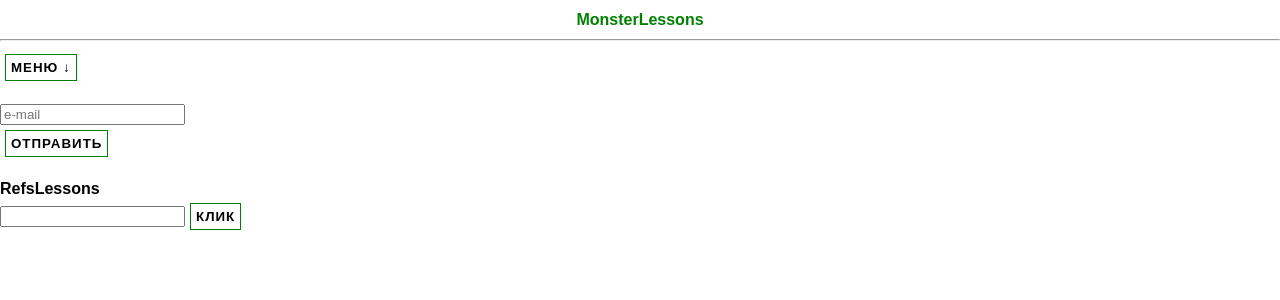
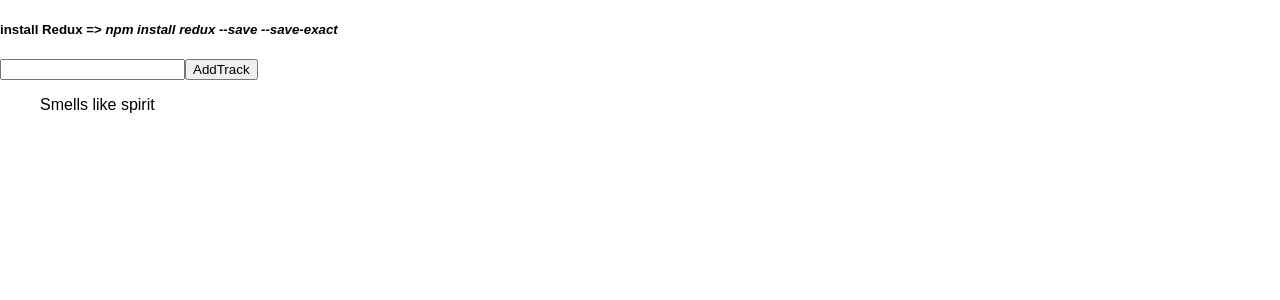
Before and after one commit to Kamesas/simple_to_do_list, a React (Create React App) app: page / in a window 1280 px wide. Shown: the top 300 px of the page. Built offline with nearby package versions, Linux system fonts and the light colour scheme.

Commit message:
MonsterLessonRedux

```diff
--- a/package.json
+++ b/package.json
@@ -5,7 +5,8 @@
   "dependencies": {
     "react": "^16.4.1",
     "react-dom": "^16.4.1",
-    "react-scripts": "1.1.4"
+    "react-scripts": "1.1.4",
+    "redux": "4.0.0"
   },
   "scripts": {
     "start": "react-scripts start",
--- a/src/App.js
+++ b/src/App.js
@@ -1,11 +1,14 @@
 import React, { Component } from 'react';
-import MonsterLessons from './mostrLessons/index';
+//import MonsterLessons from './mostrLessons/index';
+import MonsterLessonRedux from './monsterLessonRedux/index';
 
 class App extends Component {
   render() {
     return (
       <div className="App">
-        <MonsterLessons />
+        {/*<MonsterLessons />*/}
+        <MonsterLessonRedux />
+
       </div>
     );
   }
--- /dev/null
+++ b/src/monsterLessonRedux/index.js
@@ -0,0 +1,84 @@
+import React from 'react';
+import {createStore} from 'redux';
+
+function playlist(state = [], action) {
+  console.log("action => ", action);
+  if (action.type === 'ADD_TRACK') {
+    return [
+      ...state,
+      action.payload
+    ]
+  }
+  return state;
+}
+
+const store = createStore(playlist);
+console.log('начальное состояние стора => ', store.getState());
+
+store.subscribe(() => {
+  console.log("subscribe/ store.getState => ", store.getState());
+})
+
+store.dispatch({ type: 'ADD_TRACK', payload: 'Smells like spirit'});
+
+//const addTrackBtn = document.getElementsByClassName("addTrack")[0];
+// const addTrackBtn =  document.querySelectorAll(".addTrack")[0];
+// addTrackBtn.addEventListener('click', () => {
+//   const trackName = document.querySelectorAll('.trackInput')[0].value;
+//   console.log('track name', trackName);
+// });
+
+export default class MonsterLessonRedux extends React.Component {
+
+  state = {
+    valueTrackInput: '',
+    one: store.getState()
+  }
+
+  addTrack = () => {
+
+    console.log("addTrack => ", this.state.valueTrackInput);
+
+    if (this.state.valueTrackInput !== "") {
+      store.dispatch({ type: 'ADD_TRACK', payload: this.state.valueTrackInput});
+
+      this.setState ({
+        one : store.getState().map((item, i) => {
+                return <li key={i}>{item}</li>
+              })
+      })
+
+    }
+
+    this.setState ({
+      valueTrackInput: ''
+    })
+
+  }
+
+  inputTrackChange = (evant) => {
+    console.log("change => ", evant.target.value)
+    this.setState({
+      valueTrackInput: evant.target.value
+    })
+  }
+
+  render() {
+
+    return (
+      <React.Fragment>
+
+        <h5>
+          install Redux => <i>npm install redux --save --save-exact</i>
+        </h5>
+
+        <input type="text" value={this.state.valueTrackInput}  onChange={this.inputTrackChange} />
+        <button onClick={this.addTrack} >AddTrack</button>
+        <ul className='listTrack' >
+          {this.state.one}
+        </ul>
+
+      </React.Fragment>
+    );
+  }
+}
--- a/src/mostrLessons/RefsLesson.js
+++ b/src/mostrLessons/RefsLesson.js
@@ -9,11 +9,11 @@ export default class RefsLesson extends React.Component {
 
 	render() {
 		return (
-			<div>
+			<React.Fragment>
 				<br/><strong>RefsLessons</strong><br/>
 				<input type="text" ref={(input) => this.testInput = input} />
 				<button onClick={this.handlerClick} >Клик</button>
-			</div>
+			</React.Fragment>
 		);
 	}
 }
```
Also changed, not shown: 1 other file (tests, documents, lock files or other folders).
